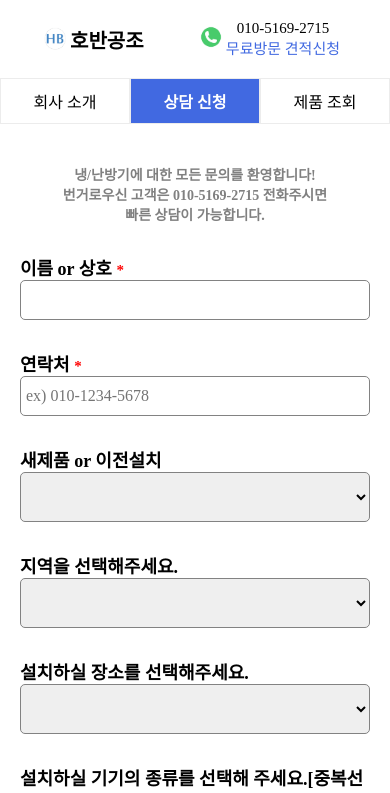
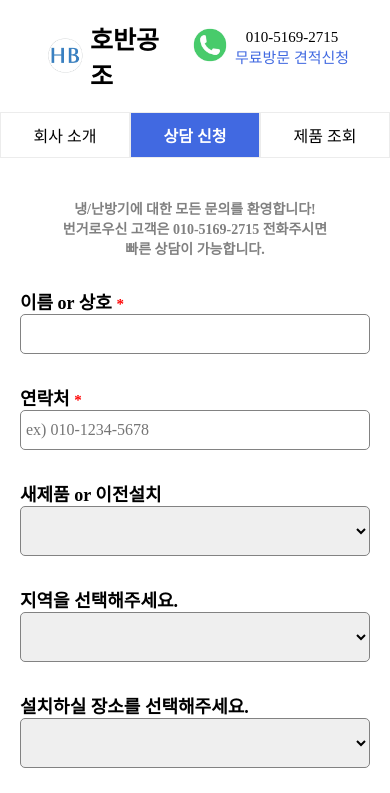
Before and after one commit to zeno0104/hobanGongjo_guest, a React (Vite) app in the folder hobangongjo_guest/: page /counsel in a window 390 px wide. Shown: the top 793 px of the page. Built offline with nearby package versions, Linux system fonts and the light colour scheme; the HTML template or start-up script is replaced by a standard one; a web font is replaced by a local one.

Commit message:
Update Header.css

```diff
--- a/hobangongjo_guest/src/components/Header.css
+++ b/hobangongjo_guest/src/components/Header.css
@@ -116,14 +116,14 @@
 }
 @media (max-width: 768px) {
   .Header .logo .logo_img {
-    width: 30px;
+    width: 50px;
   }
   .Header .logo > div {
-    font-size: 20px;
+    font-size: 25px;
     font-weight: bold;
   }
   .call_img {
-    width: 30px;
+    width: 50px;
   }
   .phone_number_text {
     font-size: 15px;
```
